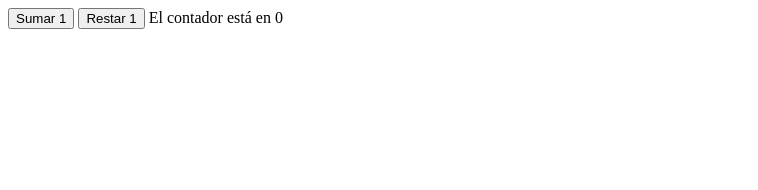
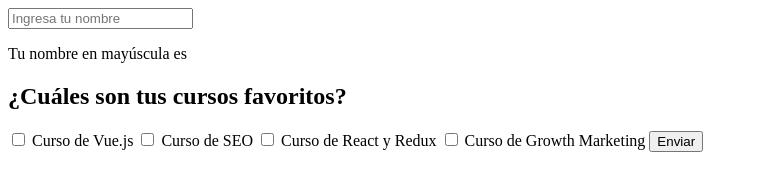
Before and after one commit to sherzo/curso-vue, a plain HTML site: page index.html in a window 1280 px wide. Shown: the whole page, without its empty margins (0-758 px from the left). Drawn offline with nearby package versions, Linux system fonts and the light colour scheme.

Commit message:
Manejo de formularios

```diff
--- a/index.html
+++ b/index.html
@@ -1,13 +1,26 @@
 <!DOCTYPE html>
 <html>
 <head>
+	<meta charset="utf-8">
   	<title>Curso Vue.js</title>
 </head>
 <body>
   	<div id="app">
-   	 	<button @click="contador++">Sumar 1</button>
-    	<button @click="contador--">Restar 1</button>
-    	El contador está en {{ contador }}
+   	 	<input type="text" name="nombre" placeholder="Ingresa tu nombre" v-model="nombre ">
+   	 	<p>Tu nombre en mayúscula es {{ nombre | uppercase }}</p>
+
+   	 	<form @submit.prevent="submit" >
+   	 		<h2>¿Cuáles son tus cursos favoritos?</h2>
+   	 		<input v-model="cursos" type="checkbox" id="vue" value="vue">
+			<label for="vue">Curso de Vue.js</label>
+			<input v-model="cursos" type="checkbox" id="seo" value="seo">
+			<label for="seo">Curso de SEO</label>
+			<input v-model="cursos" type="checkbox" id="react" value="react">
+			<label for="react">Curso de React y Redux</label>
+			<input v-model="cursos" type="checkbox" id="growth" value="growth">
+			<label for="growth">Curso de Growth Marketing</label>
+   	 		<button type="submit">Enviar</button>
+   	 	</form>
   	</div>
 
   	<script src="https://unpkg.com/vue"></script>
@@ -15,16 +28,20 @@
 	    let app = new Vue({
 	      	el: '#app',
 	      	data: {
-	        	contador: 0
-	      	}//,
-	      	// methods: {
-	      	//   sumar: function () {
-	      	//     this.contador++
-	      	//   },
-	      	//   restar: function () {
-	      	//     this.contador--
-	      	//   }
-	      	// }
+	        	nombre: '',
+	        	cursos: []
+	      	},
+	      	filters: {
+	      		uppercase: function (str) {
+	      			return str.toUpperCase()
+	      		}
+	      	},
+	      	methods: {
+	      		submit: function () {
+	      			console.log('Se ejecuta el metodo submit')
+	      			console.log(this.cursos)
+	      		}
+	      	}
 	    })
 	  </script>
 </body>
```
